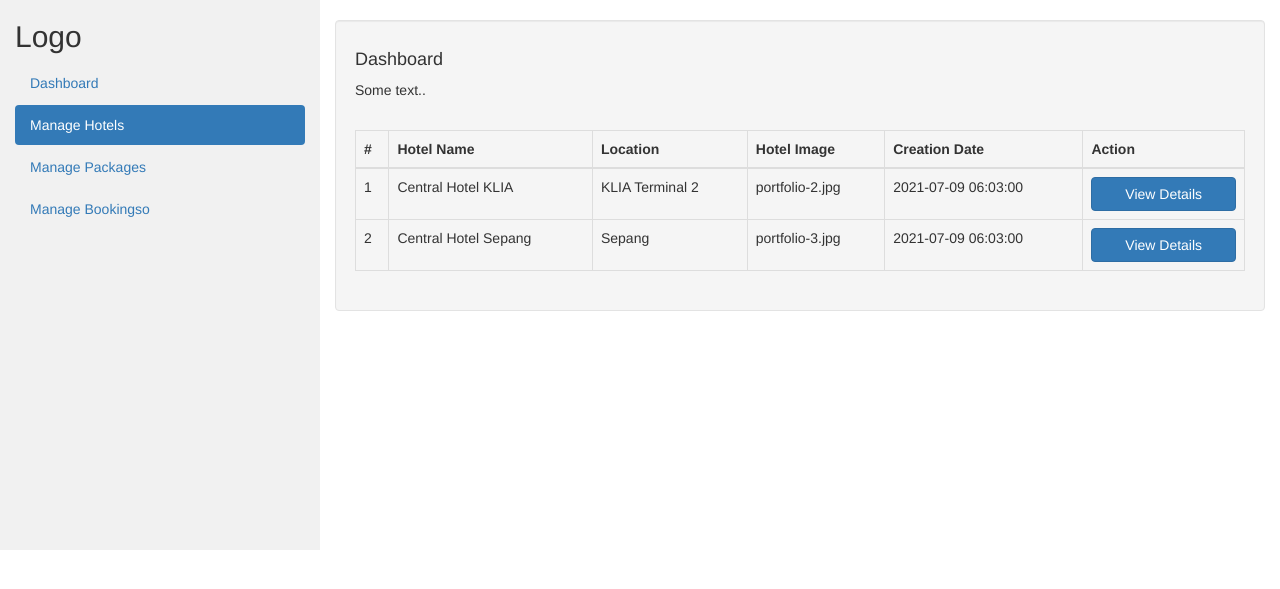
After one commit to pbaldika/webpro-project, a PHP site: page /admin/manage-hotels.php in a window 1280 px wide. The commit adds this page. Shown: the top 589 px of the page. Run offline with PHP 8.4, Linux system fonts and the light colour scheme; a user stored in the database is signed in; data comes from the database, SQL or seed files in the repository.

Commit message:
manage hotels page done

```diff
--- a/admin/assets/includes/config.php
+++ b/admin/includes/config.php
@@ -3,7 +3,7 @@
 define('DB_HOST','localhost');
 define('DB_USER','root');
 define('DB_PASS','');
-define('DB_NAME','tourism');
+define('DB_NAME','quarantine');
 // Establish database connection.
 try
 {
--- /dev/null
+++ b/admin/manage-hotels.php
@@ -0,0 +1,122 @@
+<?php
+session_start();
+error_reporting(0);
+include('includes/config.php');
+if (strlen($_SESSION['alogin']) == 0) {
+	header('location:dashboard.php');
+} else {
+?>
+
+<!DOCTYPE html>
+<html lang="en">
+
+<head>
+    <title>Dashboard</title>
+    <meta charset="utf-8">
+    <meta name="viewport" content="width=device-width, initial-scale=1">
+    <link rel="stylesheet" href="https://maxcdn.bootstrapcdn.com/bootstrap/3.4.1/css/bootstrap.min.css">
+    <script src="https://ajax.googleapis.com/ajax/libs/jquery/3.5.1/jquery.min.js"></script>
+    <script src="https://maxcdn.bootstrapcdn.com/bootstrap/3.4.1/js/bootstrap.min.js"></script>
+    <style>
+        /* Set height of the grid so .sidenav can be 100% (adjust as needed) */
+        .row.content {
+            height: 550px
+        }
+
+        /* Set gray background color and 100% height */
+        .sidenav {
+            background-color: #f1f1f1;
+            height: 100%;
+        }
+
+        /* On small screens, set height to 'auto' for the grid */
+        @media screen and (max-width: 767px) {
+            .row.content {
+                height: auto;
+            }
+        }
+    </style>
+</head>
+
+<body>
+
+    <nav class="navbar navbar-inverse visible-xs">
+        <div class="container-fluid">
+            <div class="navbar-header">
+                <button type="button" class="navbar-toggle" data-toggle="collapse" data-target="#myNavbar">
+                    <span class="icon-bar"></span>
+                    <span class="icon-bar"></span>
+                    <span class="icon-bar"></span>
+                </button>
+                <a class="navbar-brand" href="#">Logo</a>
+            </div>
+            <div class="collapse navbar-collapse" id="myNavbar">
+                <ul class="nav navbar-nav">
+                    <li><a href="dashboard.php">Dashboard</a></li>
+                    <li class="active"><a href="manage-hotels.php">Manage Hotels</a></li>
+                    <li><a href="manage-packages.php">Manage Packages</a></li>
+                    <li><a href="manage-bookings.php">Manage Bookings</a></li>
+                </ul>
+            </div>
+        </div>
+    </nav>
+
+    <div class="container-fluid">
+        <div class="row content">
+            <div class="col-sm-3 sidenav hidden-xs">
+                <h2>Logo</h2>
+                <ul class="nav nav-pills nav-stacked">
+                    <li><a href="#section1">Dashboard</a></li>
+                    <li class="active"><a href="manage-hotels.php">Manage Hotels</a></li>
+                    <li><a href="manage-packages.php">Manage Packages</a></li>
+                    <li><a href="manage-bookings.php">Manage Bookingso</a></li>
+                </ul><br>
+            </div>
+            <br>
+
+            <div class="col-sm-9">
+                <div class="well">
+                    <h4>Dashboard</h4>
+                    <p>Some text..</p><br>
+                    <table class="table table-bordered">
+                        <thead>
+                            <tr>
+                                <th>#</th>
+                                <th>Hotel Name</th>
+                                <th>Location</th>
+                                <th>Hotel Image</th>
+                                <th>Creation Date</th>
+                                <th>Action</th>
+                            </tr>
+                        </thead>
+                        <tbody>
+                            <?php $sql = "SELECT * from hotels";
+                            $query = $dbh->prepare($sql);
+                            //$query -> bindParam(':city', $city, PDO::PARAM_STR);
+                            $query->execute();
+                            $results = $query->fetchAll(PDO::FETCH_OBJ);
+                            $cnt = 1;
+                            if ($query->rowCount() > 0) {
+                                foreach ($results as $result) { ?>
+                                    <tr>
+                                        <td><?php echo htmlentities($cnt); ?></td>
+                                        <td><?php echo htmlentities($result->htl_name); ?></td>
+                                        <td><?php echo htmlentities($result->htl_location); ?></td>
+                                        <td><?php echo htmlentities($result->htl_image); ?></td>
+                                        <td><?php echo htmlentities($result->creation_date); ?></td>
+                                        <td><a href="update-hotel.php?pid=<?php echo htmlentities($result->htl_id); ?>"><button type="button" class="btn btn-primary btn-block">View Details</button></a></td>
+                                    </tr>
+                            <?php $cnt = $cnt + 1;
+                                }
+                            } ?>
+                        </tbody>
+                    </table>
+                </div>
+            </div>
+        </div>
+    </div>
+
+</body>
+
+</html>
+<?php } ?>
```
Also changed, not shown: admin/dashboard.php (+6 -6 lines), admin/update-hotel.php (added).
